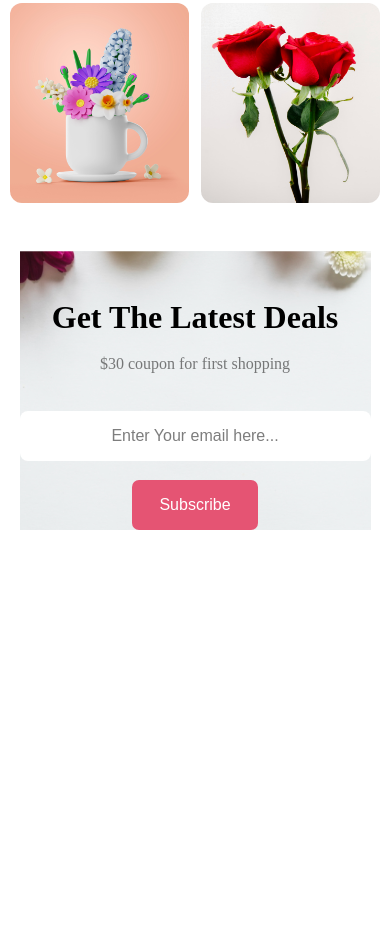
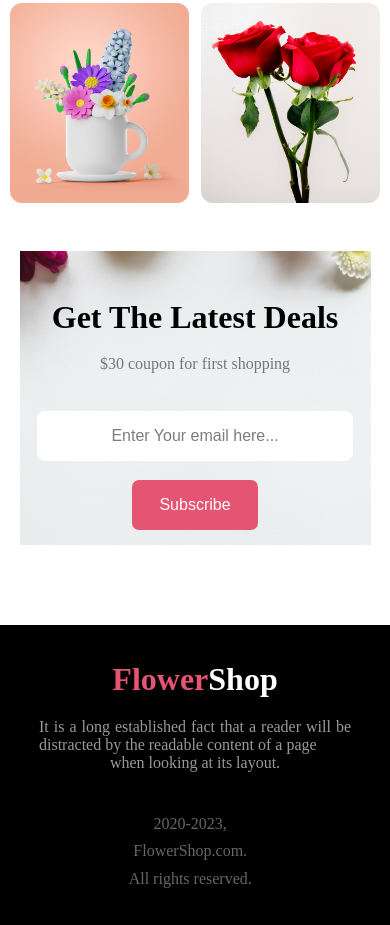
Before and after one commit to mehedihasansufi/programming-hero-Flower-shop, a plain HTML site: page index.html in a window 390 px wide. Shown: the part 2598-3523 px from the top of the page. Before the commit the page ends 3128 px from the top, so only its background shows below. Drawn offline with Linux system fonts and the light colour scheme.

Commit message:
for laptop and mobile verson is complete almost

```diff
--- a/index.html
+++ b/index.html
@@ -126,6 +126,17 @@
             </div>
         </section>
     </main>
+
+
+    <footer>
+        <section class="footer">
+            <div class="footer-container">
+                <h2 class="heading"><span>Flower</span>Shop</h2>
+                <p class="footer-paragraph">It is a long established fact that a reader will be distracted by the readable content of a page <span id="footer-paragrph-last">when looking at its layout.</span></p>
+                <p class="copyright"><span id="footer-none">@</span> <span>2020-2023,</span><span> FlowerShop.com.</span> <span> All rights reserved. </span></p>
+            </div>
+        </section>
+    </footer>
 </body>
 
 </html>
--- a/style.css
+++ b/style.css
@@ -9,6 +9,7 @@
 * {
     padding: 0;
     margin: 0;
+
 }
 
 .paragraph {
@@ -272,7 +273,7 @@
     background-image: url(./asset/Rectangle\ 9.png);
     height: 400px;
     background-size: cover;
-    margin-bottom: 200px;
+
    background-position: center;
    display: flex;
    flex-direction: column;
@@ -286,6 +287,14 @@
     font-size: 1rem;
 }
 
+.subscribe {
+    width: 100%;
+    display: flex;
+    flex-direction: column;
+    justify-content: center;
+    align-items: center;
+    gap: 1.2rem;
+}
 .subscribe input{
     border: none;
     width: 600px;
@@ -310,6 +319,43 @@
 }
 
 
+
+/* footer section */
+
+footer{
+    width: 100%;
+    height: 300px;
+    background-color: black;
+    color: #fff;
+    margin-top: 5rem;
+    display: flex;
+    justify-content: center;
+    align-items: center;
+}
+
+.footer-container{
+   display: flex;
+   flex-direction: column;
+   text-align: center;
+   gap: 1.2rem;
+    width: 60%;
+    margin: auto;
+}
+
+.footer-container .footer-paragraph{
+    color: rgba(255, 255, 255,0.6);
+}
+.footer-container > .heading span{
+    color: #E55473;
+}
+
+.copyright{
+   color: rgba(255, 255, 255,0.4);
+}
+
+.copyright > span{
+    margin-right: .6rem;
+}
 
 /* media query */
 
@@ -512,9 +558,13 @@ font-size: 1.6rem;
     align-items: center;
     gap: 1.2rem;
 }
+
+.subscribe-button{
+    padding-bottom: .9rem;
+}
 .subscribe input{
     border: none;
-    width: 100%;
+    width: 90%;
     height: 50px;
     gap: 1.2rem;
     margin-right: 0px;
@@ -531,6 +581,39 @@ font-size: 1.6rem;
 
 
 
+/* footer */
+
+.footer-container{
+   display: flex;
+   flex-direction: column;
+   text-align: center;
+    gap: 1.2rem;
+    width: 80%;
+
+    margin: auto;
+}
+
+.footer-container > p{
+    text-align: justify;
+}
+
+.footer-container #footer-paragrph-last{
+    display: block;
+    text-align: center;
+    margin: 0 auto;
+}
+.copyright{
+    display: flex;
+    flex-direction: column;
+    justify-content: center;
+    align-items: center;
+    gap: .6rem;
+    margin-top: 1.5rem;
+}
+
+.copyright #footer-none{
+    display:none;
+}
 
 
 }
```
